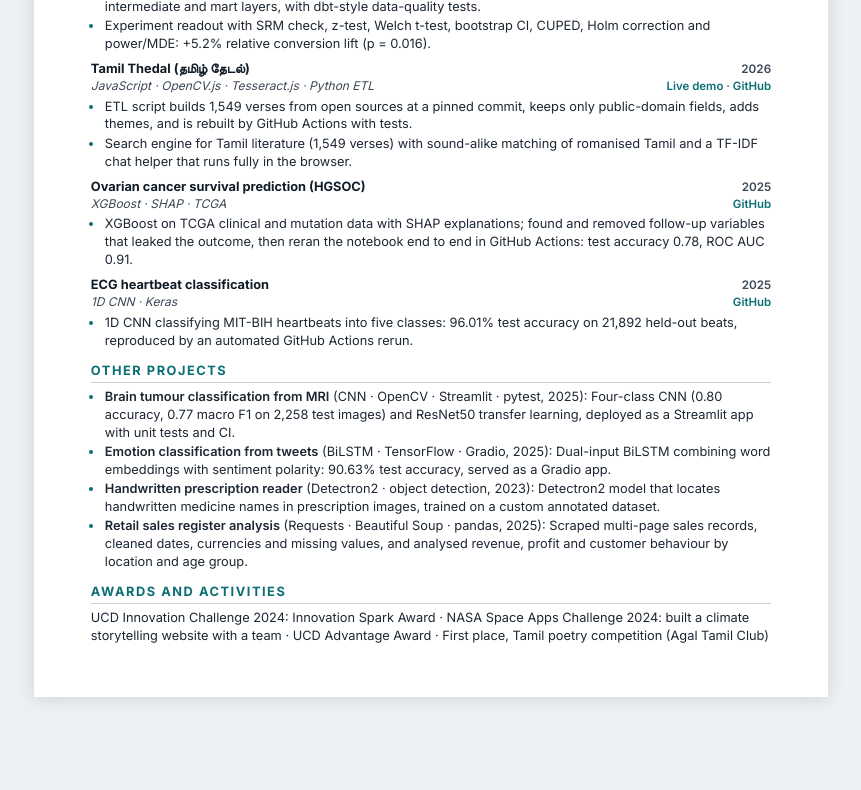
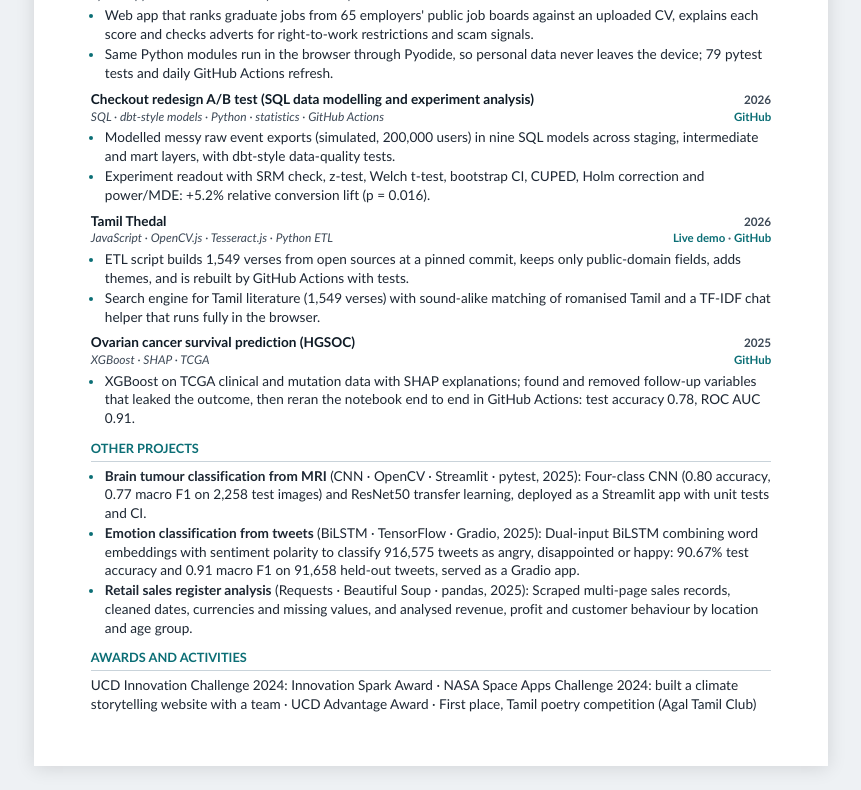
Before and after one commit to bhuvannv13/bhuvannv13.github.io, a plain HTML site: page cv/Bhuvann_Vinodh_Ram_CV.html in a window 1280 px wide. Shown: the part 1427-2217 px from the top of the page, without its empty margins (209-1070 px from the left). Before the commit the page ends 2148 px from the top, so only its background shows below. Drawn offline with Linux system fonts and the light colour scheme.

Commit message:
Rebuild CV PDFs

```diff
--- a/cv/Bhuvann_Vinodh_Ram_CV.html
+++ b/cv/Bhuvann_Vinodh_Ram_CV.html
@@ -1,20 +1,19 @@
 <!doctype html><html lang='en'><head><meta charset='utf-8'><meta name='viewport' content='width=device-width,initial-scale=1'>
 <title>Bhuvann Vinodh Ram – Full CV CV</title>
-<link href='https://fonts.googleapis.com/css2?family=Inter:wght@400;600;700&display=swap' rel='stylesheet'>
 <style>
 @page{size:A4;margin:13mm 15mm 12mm}
 *{box-sizing:border-box}
 html{-webkit-print-color-adjust:exact;print-color-adjust:exact}
-body{font-family:Inter,"Segoe UI",Arial,sans-serif;color:#1d2733;font-size:9.6pt;line-height:1.4;margin:0}
+body{font-family:Carlito,Calibri,"Liberation Sans",Arial,sans-serif;font-variant-ligatures:none;font-feature-settings:"liga" 0,"calt" 0;color:#1d2733;font-size:10.2pt;line-height:1.38;margin:0}
 @media screen{body{max-width:210mm;margin:24px auto;padding:13mm 15mm;background:#fff;box-shadow:0 2px 18px rgba(0,0,0,.12)}html{background:#eef1f4}}
 a{color:inherit;text-decoration:none}
-header{display:flex;justify-content:space-between;align-items:flex-end;gap:16px;padding-bottom:8px;border-bottom:2.5pt solid #0b6e75;margin-bottom:2px}
-h1{font-size:23pt;line-height:1.05;margin:0;letter-spacing:-.02em;font-weight:700;color:#0f1b26}
+header{display:block;padding-bottom:7px;border-bottom:2.5pt solid #0b6e75;margin-bottom:2px}
+h1{font-size:23pt;line-height:1.05;margin:0;letter-spacing:0;font-weight:700;color:#0f1b26}
 .title{font-size:11pt;color:#0b6e75;font-weight:600;margin-top:4px}
-.contact{text-align:right;font-size:8.6pt;color:#3c4856;line-height:1.5}
+.contact{font-size:9.2pt;color:#3c4856;line-height:1.5;margin-top:5px}
 .contact a{color:#0b6e75}
 .auth{font-size:8.4pt;color:#566273;margin-top:5px}
-h2{break-after:avoid;font-size:9.6pt;text-transform:uppercase;letter-spacing:.12em;color:#0b6e75;font-weight:700;margin:12px 0 5px;padding-bottom:3px;border-bottom:.6pt solid #c9d3da}
+h2{break-after:avoid;font-size:9.6pt;text-transform:uppercase;letter-spacing:0;color:#0b6e75;font-weight:700;margin:12px 0 5px;padding-bottom:3px;border-bottom:.6pt solid #c9d3da}
 p{margin:0 0 3px}
 .summary{color:#2a3540}
 .item{margin-bottom:7px;break-inside:avoid}
@@ -37,7 +36,7 @@ li::marker{color:#0b6e75}
 </style></head><body>
 <header><div>
 <h1>Bhuvann Vinodh Ram</h1><div class='title'>Data and AI Graduate · MSc AI for Medicine (UCD)</div></div>
-<div class='contact'>Dublin, Ireland<br><a href='tel:+353899700459'>+353 89 970 0459</a><br><a href='mailto:bhuvannvinodhram@gmail.com'>bhuvannvinodhram@gmail.com</a><br><a href='https://bhuvannv13.github.io/'>bhuvannv13.github.io</a><br><a href='https://github.com/bhuvannv13'>github.com/bhuvannv13</a><br><a href='https://www.linkedin.com/in/bhuvann-vinodh-ram-5545b3210/'>linkedin.com/in/bhuvann-vinodh-ram-5545b3210</a></div></header>
+<div class='contact'>Dublin, Ireland · <a href='tel:+353899700459'>+353 89 970 0459</a> · <a href='mailto:bhuvannvinodhram@gmail.com'>bhuvannvinodhram@gmail.com</a> · <a href='https://bhuvannv13.github.io/'>bhuvannv13.github.io</a> · <a href='https://github.com/bhuvannv13'>github.com/bhuvannv13</a> · <a href='https://www.linkedin.com/in/bhuvann-vinodh-ram-5545b3210/'>linkedin.com/in/bhuvann-vinodh-ram-5545b3210</a></div></header>
 <div class='auth'>Stamp 1G holder: eligible to work full-time in Ireland without a work permit</div>
 <h2>Profile</h2><p class='summary'>MSc AI for Medicine graduate (UCD) working across the data lifecycle: automated pipelines and SQL data modelling with data-quality tests; statistics, A/B testing and dashboards; and training, explaining and deploying machine learning for imaging, signals, text and genomics. Every project below has public code, most with tests, CI and a live demo. Currently a Trust and Safety Associate at Accenture, Dublin.</p>
 <h2>Education</h2>
@@ -50,14 +49,13 @@ li::marker{color:#0b6e75}
 <div class='item'><div class='row'><span class='what'>Research Intern</span><span class='when'>Dec 2022 – Feb 2023</span></div><div class='sub'><span>IIITDM Kancheepuram</span><span>Chennai, India</span></div><ul><li>Developed and compared CNN breast cancer classifiers using pre-trained VGG16, ResNet, MobileNet and EfficientNet models.</li></ul></div>
 <div class='item'><div class='row'><span class='what'>Intern</span><span class='when'>Feb 2022 – Apr 2022</span></div><div class='sub'><span>Smartail Pvt. Ltd.</span><span>Chennai, India</span></div><ul><li>Containerised web applications with Docker and deployed them through GitLab CI/CD pipelines.</li><li>Worked on image processing with Detectron2, including hyperparameter tuning.</li></ul></div>
 <div class='item'><h2>Projects</h2><div class='row'><span class='what'>Conflict Risk Monitor</span><span class='when'>2026</span></div><div class='sub'><span>Python · pandas · scikit-learn · GitHub Actions · JavaScript</span><span class='links'><a href='https://bhuvannv13.github.io/conflict-risk-monitor/'>Live demo</a> · <a href='https://github.com/bhuvannv13/conflict-risk-monitor'>GitHub</a></span></div><ul><li>End-to-end pipeline: downloads UCDP conflict-event data (final and monthly releases) and World Bank indicators, builds a 176-country monthly panel, and publishes JSON to a static dashboard.</li><li>Estimates the probability of 25+ battle deaths per country in the next three months; gradient boosting chosen on a validation period scored ROC AUC 0.989 and average precision 0.959 on unseen 2022–26 data.</li></ul></div>
+<div class='item'><div class='row'><span class='what'>Job Hunt Assistant</span><span class='when'>2026</span></div><div class='sub'><span>Python · pytest · GitHub Actions · Pyodide · JavaScript</span><span class='links'><a href='https://bhuvannv13.github.io/job-hunt-assistant/'>Live demo</a> · <a href='https://github.com/bhuvannv13/job-hunt-assistant'>GitHub</a></span></div><ul><li>Web app that ranks graduate jobs from 65 employers&#x27; public job boards against an uploaded CV, explains each score and checks adverts for right-to-work restrictions and scam signals.</li><li>Same Python modules run in the browser through Pyodide, so personal data never leaves the device; 79 pytest tests and daily GitHub Actions refresh.</li></ul></div>
 <div class='item'><div class='row'><span class='what'>Checkout redesign A/B test (SQL data modelling and experiment analysis)</span><span class='when'>2026</span></div><div class='sub'><span>SQL · dbt-style models · Python · statistics · GitHub Actions</span><span class='links'><a href='https://github.com/bhuvannv13/checkout-experiment-analytics'>GitHub</a></span></div><ul><li>Modelled messy raw event exports (simulated, 200,000 users) in nine SQL models across staging, intermediate and mart layers, with dbt-style data-quality tests.</li><li>Experiment readout with SRM check, z-test, Welch t-test, bootstrap CI, CUPED, Holm correction and power/MDE: +5.2% relative conversion lift (p = 0.016).</li></ul></div>
-<div class='item'><div class='row'><span class='what'>Tamil Thedal (தமிழ் தேடல்)</span><span class='when'>2026</span></div><div class='sub'><span>JavaScript · OpenCV.js · Tesseract.js · Python ETL</span><span class='links'><a href='https://bhuvannv13.github.io/tamil-thedal/'>Live demo</a> · <a href='https://github.com/bhuvannv13/tamil-thedal'>GitHub</a></span></div><ul><li>ETL script builds 1,549 verses from open sources at a pinned commit, keeps only public-domain fields, adds themes, and is rebuilt by GitHub Actions with tests.</li><li>Search engine for Tamil literature (1,549 verses) with sound-alike matching of romanised Tamil and a TF-IDF chat helper that runs fully in the browser.</li></ul></div>
+<div class='item'><div class='row'><span class='what'>Tamil Thedal</span><span class='when'>2026</span></div><div class='sub'><span>JavaScript · OpenCV.js · Tesseract.js · Python ETL</span><span class='links'><a href='https://bhuvannv13.github.io/tamil-thedal/'>Live demo</a> · <a href='https://github.com/bhuvannv13/tamil-thedal'>GitHub</a></span></div><ul><li>ETL script builds 1,549 verses from open sources at a pinned commit, keeps only public-domain fields, adds themes, and is rebuilt by GitHub Actions with tests.</li><li>Search engine for Tamil literature (1,549 verses) with sound-alike matching of romanised Tamil and a TF-IDF chat helper that runs fully in the browser.</li></ul></div>
 <div class='item'><div class='row'><span class='what'>Ovarian cancer survival prediction (HGSOC)</span><span class='when'>2025</span></div><div class='sub'><span>XGBoost · SHAP · TCGA</span><span class='links'><a href='https://github.com/bhuvannv13/HGSOC-survival'>GitHub</a></span></div><ul><li>XGBoost on TCGA clinical and mutation data with SHAP explanations; found and removed follow-up variables that leaked the outcome, then reran the notebook end to end in GitHub Actions: test accuracy 0.78, ROC AUC 0.91.</li></ul></div>
-<div class='item'><div class='row'><span class='what'>ECG heartbeat classification</span><span class='when'>2025</span></div><div class='sub'><span>1D CNN · Keras</span><span class='links'><a href='https://github.com/bhuvannv13/ECG_Classification_CNN'>GitHub</a></span></div><ul><li>1D CNN classifying MIT-BIH heartbeats into five classes: 96.01% test accuracy on 21,892 held-out beats, reproduced by an automated GitHub Actions rerun.</li></ul></div>
 <div><h2>Other projects</h2><ul class='other'>
 <li><b><a href='https://github.com/bhuvannv13/Brain_Tumour_classification_api'>Brain tumour classification from MRI</a></b> (CNN · OpenCV · Streamlit · pytest, 2025): Four-class CNN (0.80 accuracy, 0.77 macro F1 on 2,258 test images) and ResNet50 transfer learning, deployed as a Streamlit app with unit tests and CI.</li>
-<li><b><a href='https://github.com/bhuvannv13/Twitter-Emotional-Classification'>Emotion classification from tweets</a></b> (BiLSTM · TensorFlow · Gradio, 2025): Dual-input BiLSTM combining word embeddings with sentiment polarity: 90.63% test accuracy, served as a Gradio app.</li>
-<li><b><a href='https://github.com/bhuvannv13/Prescription-Reader'>Handwritten prescription reader</a></b> (Detectron2 · object detection, 2023): Detectron2 model that locates handwritten medicine names in prescription images, trained on a custom annotated dataset.</li>
+<li><b><a href='https://github.com/bhuvannv13/Twitter-Emotional-Classification'>Emotion classification from tweets</a></b> (BiLSTM · TensorFlow · Gradio, 2025): Dual-input BiLSTM combining word embeddings with sentiment polarity to classify 916,575 tweets as angry, disappointed or happy: 90.67% test accuracy and 0.91 macro F1 on 91,658 held-out tweets, served as a Gradio app.</li>
 <li><b><a href='https://github.com/bhuvannv13/RetailSalesRegister_Data_Analysis'>Retail sales register analysis</a></b> (Requests · Beautiful Soup · pandas, 2025): Scraped multi-page sales records, cleaned dates, currencies and missing values, and analysed revenue, profit and customer behaviour by location and age group.</li>
 </ul></div>
 <div class='keep'><h2>Awards and activities</h2><p>UCD Innovation Challenge 2024: Innovation Spark Award · NASA Space Apps Challenge 2024: built a climate storytelling website with a team · UCD Advantage Award · First place, Tamil poetry competition (Agal Tamil Club)</p></div>
```
Also changed, not shown: 2 other files.
